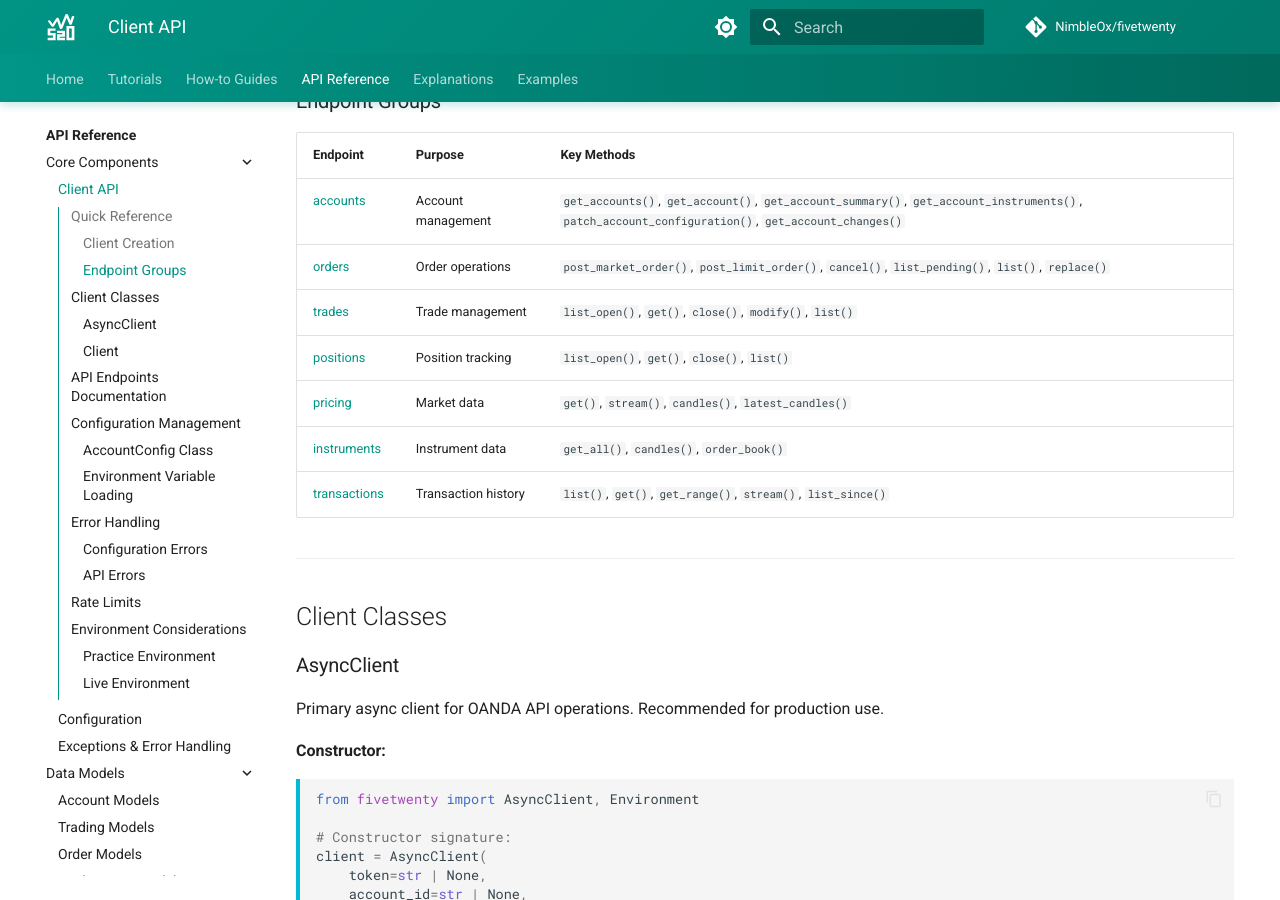
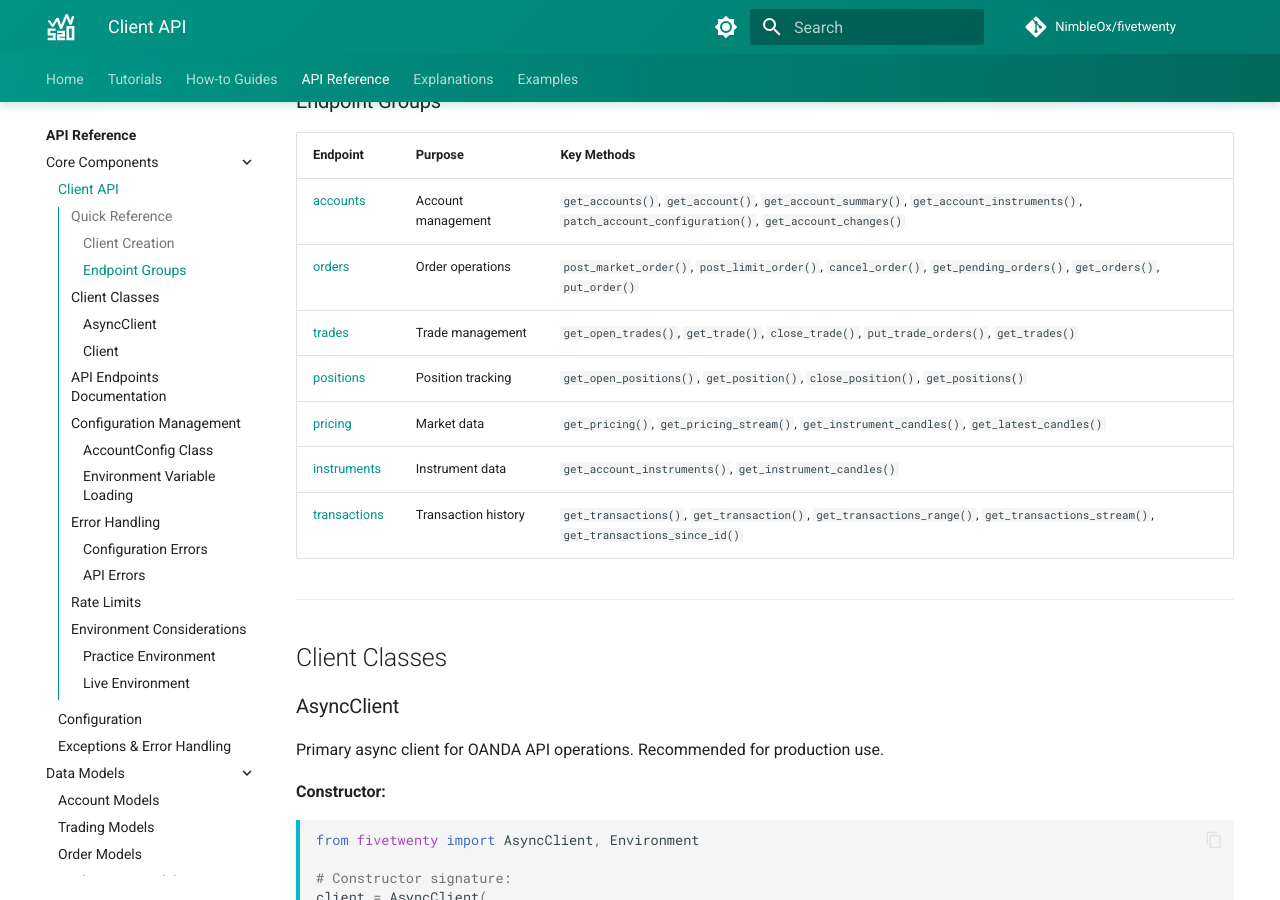
Before and after one commit to NimbleOx/fivetwenty, an MkDocs documentation site: the page built from docs/api-reference/client.md, in a window 1280 px wide and 900 px high, scrolled down 731 px. Built offline with MkDocs 1.6.1 and Material for MkDocs 9.7.7, drawn with Linux system fonts in a browser that asks for light colours; comment, search, counter and statistics services are not loaded.

Commit message:
Update client overview table with correct SDK method names
Synchronize endpoint method names in client.md overview table to match
actual SDK method signatures, completing SDK method reference accuracy.

```diff
--- a/docs/api-reference/client.md
+++ b/docs/api-reference/client.md
@@ -23,12 +23,12 @@ Complete reference for FiveTwenty client interfaces and configuration.
 | Endpoint | Purpose | Key Methods |
 |----------|---------|-------------|
 | [accounts](endpoints/accounts.md) | Account management | `get_accounts()`, `get_account()`, `get_account_summary()`, `get_account_instruments()`, `patch_account_configuration()`, `get_account_changes()` |
-| [orders](endpoints/orders.md) | Order operations | `post_market_order()`, `post_limit_order()`, `cancel()`, `list_pending()`, `list()`, `replace()` |
-| [trades](endpoints/trades.md) | Trade management | `list_open()`, `get()`, `close()`, `modify()`, `list()` |
-| [positions](endpoints/positions.md) | Position tracking | `list_open()`, `get()`, `close()`, `list()` |
-| [pricing](endpoints/pricing.md) | Market data | `get()`, `stream()`, `candles()`, `latest_candles()` |
-| [instruments](endpoints/instruments.md) | Instrument data | `get_all()`, `candles()`, `order_book()` |
-| [transactions](endpoints/transactions.md) | Transaction history | `list()`, `get()`, `get_range()`, `stream()`, `list_since()` |
+| [orders](endpoints/orders.md) | Order operations | `post_market_order()`, `post_limit_order()`, `cancel_order()`, `get_pending_orders()`, `get_orders()`, `put_order()` |
+| [trades](endpoints/trades.md) | Trade management | `get_open_trades()`, `get_trade()`, `close_trade()`, `put_trade_orders()`, `get_trades()` |
+| [positions](endpoints/positions.md) | Position tracking | `get_open_positions()`, `get_position()`, `close_position()`, `get_positions()` |
+| [pricing](endpoints/pricing.md) | Market data | `get_pricing()`, `get_pricing_stream()`, `get_instrument_candles()`, `get_latest_candles()` |
+| [instruments](endpoints/instruments.md) | Instrument data | `get_account_instruments()`, `get_instrument_candles()` |
+| [transactions](endpoints/transactions.md) | Transaction history | `get_transactions()`, `get_transaction()`, `get_transactions_range()`, `get_transactions_stream()`, `get_transactions_since_id()` |
 
 ---
 
```
